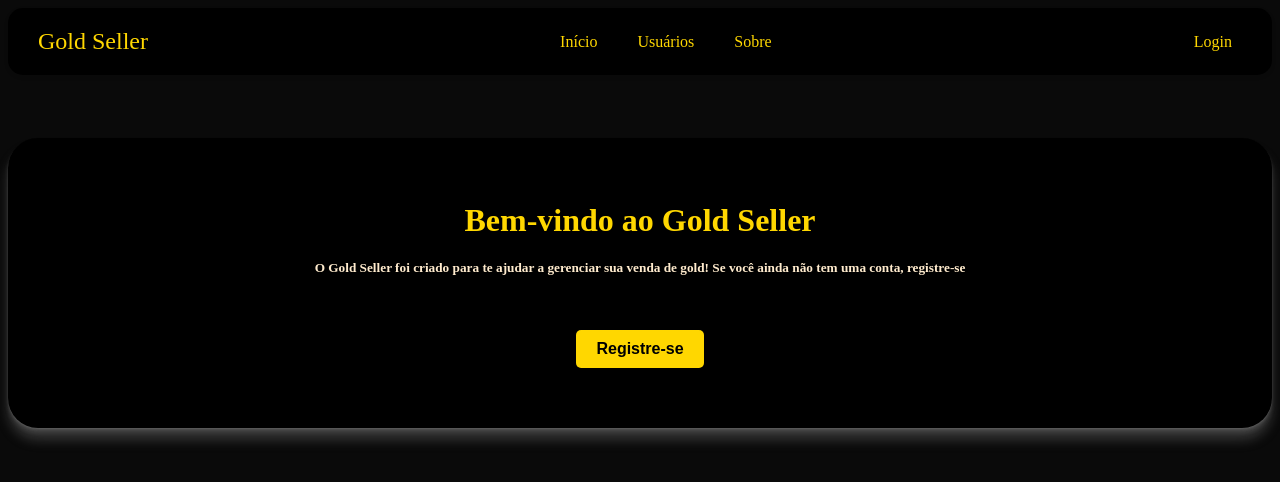
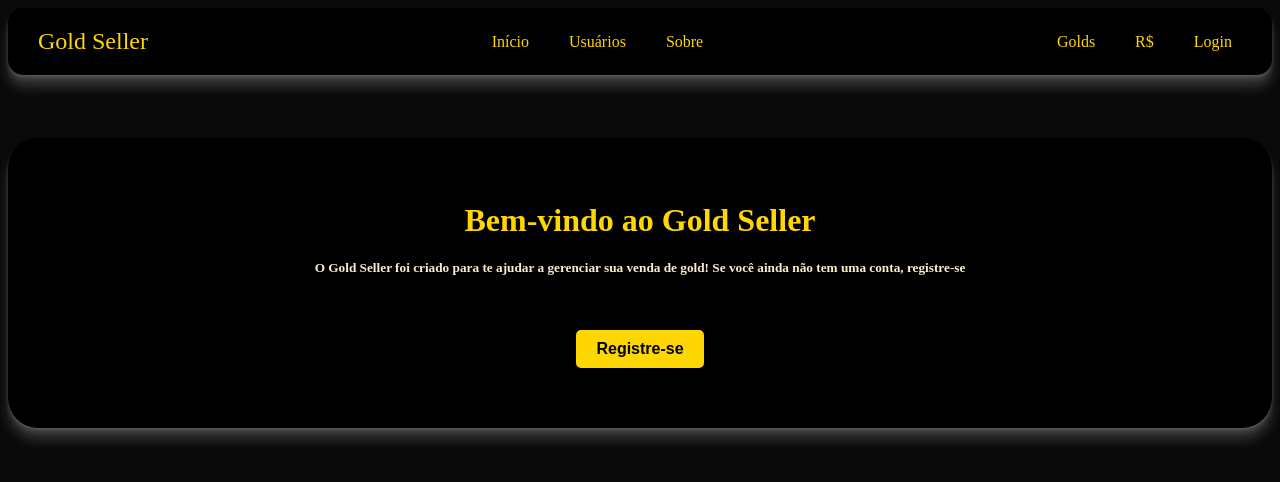
Before and after one commit to marcos90s/GoldSellerFrontend, an Angular app: page /home in a window 1280 px wide. Shown: the top 482 px of the page. Built offline with nearby package versions, Linux system fonts and the light colour scheme.

Commit message:
Add: Money and gold of current user shows in navbar

```diff
--- a/src/app/layout/header/header.component.html
+++ b/src/app/layout/header/header.component.html
@@ -7,8 +7,9 @@
     <li><a routerLink="/sobre" routerLinkActive="active-link">Sobre</a></li>
   </ul>
   <ul class="navbar-actions">
+    <li *ngIf="isLoggedIn$"><a routerLink="/info" routerLinkActive="active-link">{{currentUserProfile?.totalGold | number}} Golds</a></li>
+    <li *ngIf="isLoggedIn$"><a routerLink="/info" routerLinkActive="active-link">R${{currentUserProfile?.totalMoney | number}}</a></li>
     <li *ngIf="!(isLoggedIn$ | async)"> <a routerLink="/login" routerLinkActive="active-link">Login</a></li>
-    <li *ngIf="isLoggedIn$ | async"> <a (click)="logout()" href="javascript:void(0);" class="logout-link">Logout</a>
-      </li>
+    <li *ngIf="isLoggedIn$ | async"> <a (click)="logout()" href="javascript:void(0);" class="logout-link">Logout</a></li>
   </ul>
 </nav>
--- a/src/app/layout/header/header.component.scss
+++ b/src/app/layout/header/header.component.scss
@@ -7,6 +7,11 @@
   align-items: center;
   box-shadow: 0 2px 4px rgba(0, 0, 0, 0.1);
   border-radius: 15px;
+  box-shadow: 0 0.4px 0.4px rgba(128, 128, 128, 0.109),
+    0 1px 1px rgba(128, 128, 128, 0.155),
+    0 2.1px 2.1px rgba(128, 128, 128, 0.195),
+    0 4.4px 4.4px rgba(128, 128, 128, 0.241),
+    0 12px 12px rgba(128, 128, 128, 0.35);
 }
 
 .navbar-brand a.navbar-logo {
--- a/src/app/layout/header/header.component.ts
+++ b/src/app/layout/header/header.component.ts
@@ -3,6 +3,7 @@ import { Component, OnDestroy, OnInit } from '@angular/core';
 import { Router, RouterLink, RouterLinkActive } from '@angular/router';
 import { map, Observable, Subscription } from 'rxjs';
 import { AuthService, UserProfile } from '../../core/services/auth.service';
+import { ApiService } from '../../core/services/api.service';
 
 @Component({
   selector: 'app-header',
@@ -15,13 +16,16 @@ export class HeaderComponent implements OnInit, OnDestroy{
 
   isLoggedIn$!: Observable<boolean>;
   currentUser$!: Observable<UserProfile | null>;
+  currentUserProfile: UserProfile | null = null;
+  erroMessage: string = '';
 
   private authSubscription!: Subscription;
 
-  constructor(private authService: AuthService, private router: Router){}
+  constructor(private authService: AuthService, private apiService: ApiService, private router: Router){}
 
   ngOnInit(): void {
     this.currentUser$ = this.authService.currentUser$;
+    this.getCurrentUserInfo();
     this.isLoggedIn$ = this.currentUser$.pipe(
       map(user => !!user)
     )
@@ -37,6 +41,20 @@ export class HeaderComponent implements OnInit, OnDestroy{
     this.authService.logout();
   }
 
+  getCurrentUserInfo(): UserProfile | void{
+    const headers = this.authService.getAuthHeaders();
+    if(!headers) return;
+
+    this.apiService.getData<UserProfile>(`/users/${this.authService.getCurrentUserId()}`, undefined, headers)
+    .subscribe({
+      next: (response) => {
+        this.currentUserProfile = response;
+      },
+      error:(err) => this.erroMessage = 'Algo deu errado'
+    });
+
+  }
+
 
 
 }
```
